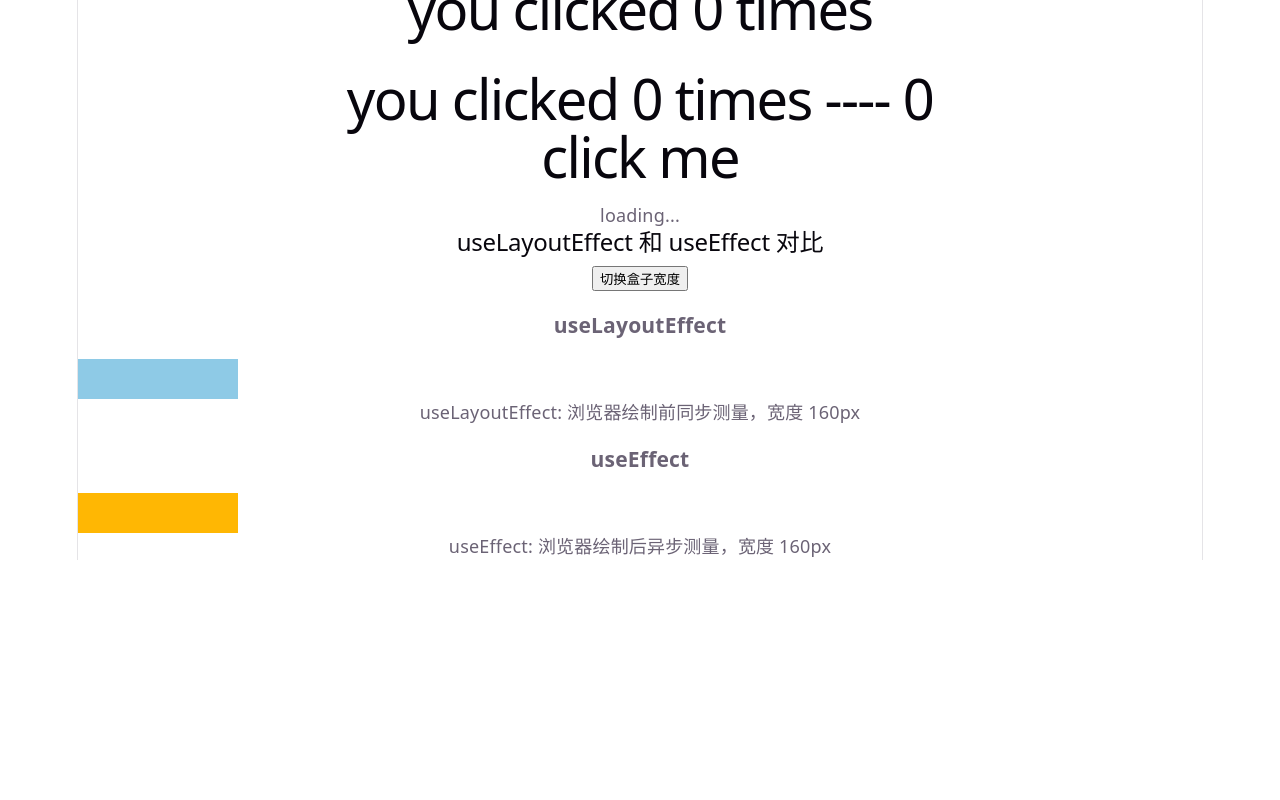
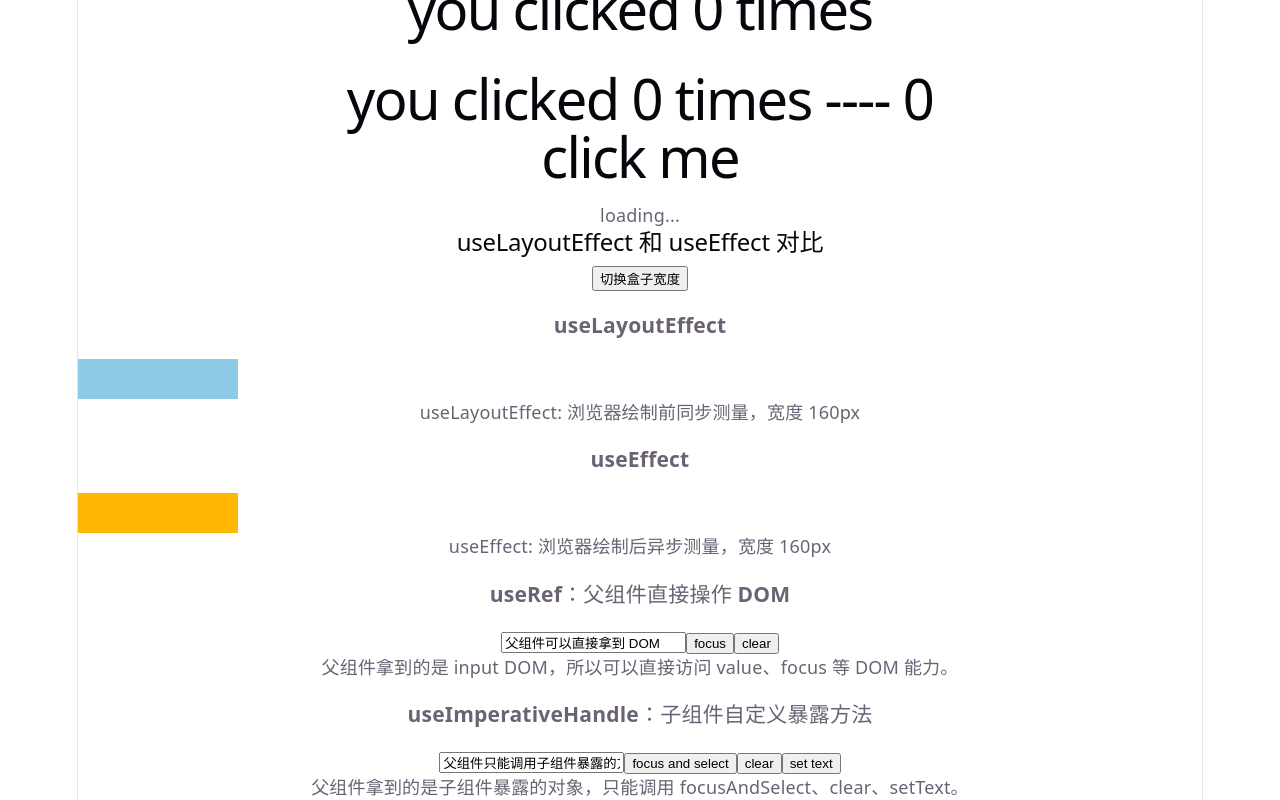
Before and after one commit to Jamie0807/React19, a React (Vite) app: page / in a window 1280 px wide. Shown: the part 1266-2066 px from the top of the page. Before the commit the page ends 1826 px from the top, so only its background shows below. Built offline with nearby package versions, Linux system fonts and the light colour scheme; no server answers.

Commit message:
Add useImperativeHandle demo

```diff
--- a/src/App.tsx
+++ b/src/App.tsx
@@ -2,7 +2,7 @@ import { PropsDemo } from './components/Props'
 import { StateDemo } from './components/State'
 import { ConditionDemo } from './components/Condition'
 import { ListDemo } from './components/List'
-import { RefDemo } from './components/Ref'
+import { UseRefDemo } from './components/UseRef'
 import { ForwardRefDemo } from './components/ForwardRef'
 import { SuspenseDemo } from './components/Suspense'
 import { HeaderDemo } from './components/Memo'
@@ -13,6 +13,7 @@ import { UseEffectDemo } from './components/UseEffect'
 import { UseMemoDemo } from './components/UseMemo'
 import { UseFetchDemo } from './components/UseFetch'
 import { UseLayoutEffectDemo } from './components/UseLayoutEffect'
+import { UseImperativeHandleDemo } from './components/UseImperativeHandle'
 
 
 
@@ -30,7 +31,7 @@ function App() {
       <StateDemo onClick={() => alert('点击了外部按钮')}></StateDemo>
       <ConditionDemo></ConditionDemo>
       <ListDemo></ListDemo>
-      <RefDemo></RefDemo>
+      <UseRefDemo></UseRefDemo>
       <ForwardRefDemo></ForwardRefDemo>
       <SuspenseDemo></SuspenseDemo>
       <HeaderDemo></HeaderDemo>
@@ -41,6 +42,7 @@ function App() {
       <UseMemoDemo></UseMemoDemo>
       <UseFetchDemo></UseFetchDemo>
       <UseLayoutEffectDemo></UseLayoutEffectDemo>
+      <UseImperativeHandleDemo></UseImperativeHandleDemo>
     </>
   )
 }
--- /dev/null
+++ b/src/components/UseImperativeHandle.tsx
@@ -0,0 +1,74 @@
+import { forwardRef, useImperativeHandle, useRef, useState } from 'react'
+
+type CustomInputRef = {
+    focusAndSelect: () => void
+    clear: () => void
+    setText: (value: string) => void
+}
+
+// 子组件 DirectInput
+const DirectInput = forwardRef<HTMLInputElement>((_props, ref) => {
+    return <input ref={ref} defaultValue="父组件可以直接拿到 DOM" />
+})
+
+// 子组件 CustomInput
+const CustomInput = forwardRef<CustomInputRef>((_props, ref) => {
+    const inputRef = useRef<HTMLInputElement>(null)
+    const [value, setValue] = useState('父组件只能调用子组件暴露的方法')
+
+    useImperativeHandle(ref, () => {
+        return {
+            focusAndSelect: () => {
+                inputRef.current?.focus()
+                inputRef.current?.select()
+            },
+            clear: () => {
+                setValue('')
+            },
+            setText: (nextValue: string) => {
+                setValue(nextValue)
+            },
+        }
+    }, [])
+
+    return (
+        <input
+            ref={inputRef}
+            value={value}
+            onChange={(event) => setValue(event.target.value)}
+        />
+    )
+})
+
+// 父组件 UseImperativeHandleDemo
+
+export const UseImperativeHandleDemo = () => {
+
+    const directInputRef = useRef<HTMLInputElement>(null)
+    const customInputRef = useRef<CustomInputRef>(null)
+
+    return (
+        <div>
+            <section>
+                <h3>useRef：父组件直接操作 DOM</h3>
+                <DirectInput ref={directInputRef} />
+                <button onClick={() => directInputRef.current?.focus()}>focus</button>
+                <button onClick={() => {
+                    if (directInputRef.current) {
+                        directInputRef.current.value = ''
+                    }
+                }}>clear</button>
+                <p>父组件拿到的是 input DOM，所以可以直接访问 value、focus 等 DOM 能力。</p>
+            </section>
+
+            <section>
+                <h3>useImperativeHandle：子组件自定义暴露方法</h3>
+                <CustomInput ref={customInputRef} />
+                <button onClick={() => customInputRef.current?.focusAndSelect()}>focus and select</button>
+                <button onClick={() => customInputRef.current?.clear()}>clear</button>
+                <button onClick={() => customInputRef.current?.setText('来自父组件的新内容')}>set text</button>
+                <p>父组件拿到的是子组件暴露的对象，只能调用 focusAndSelect、clear、setText。</p>
+            </section>
+        </div>
+    )
+}
--- a/src/components/Ref.tsx
+++ b/src/components/UseRef.tsx
@@ -4,18 +4,17 @@ import { useRef, useEffect, useState } from "react"
  * 引用渲染
  * @returns 渲染后的组件
  */
-export const RefDemo = () => {
-    // createRef创建一个ref对象,用于获取DOM元素的引用,useRef创建一个可变的ref对象,用于缓存数据,不会触发组件重新渲染
+export const UseRefDemo = () => {
+    // useRef创建一个可变的ref对象,用于缓存数据,不会触发组件重新渲染
     const canvasRef = useRef<HTMLCanvasElement | null>(null)
     const audioRef = useRef<HTMLAudioElement | null>(null)
-
-    const [time, setTime] = useState(0)
-    // ref缓存数据,不会触发组件重新渲染
     const countRef = useRef<number>(0)
-    const [countSnapshot, setCountSnapshot] = useState(0)
 
     // 获取多元素的引用
     const listRef = useRef<Array<HTMLDivElement | null>>([])
+
+    const [time, setTime] = useState(0)
+    const [countSnapshot, setCountSnapshot] = useState(0)
 
     useEffect(() => {
         const canvasDom = canvasRef.current
```
Also changed, not shown: 1 other file (tests, documents, lock files or other folders).
